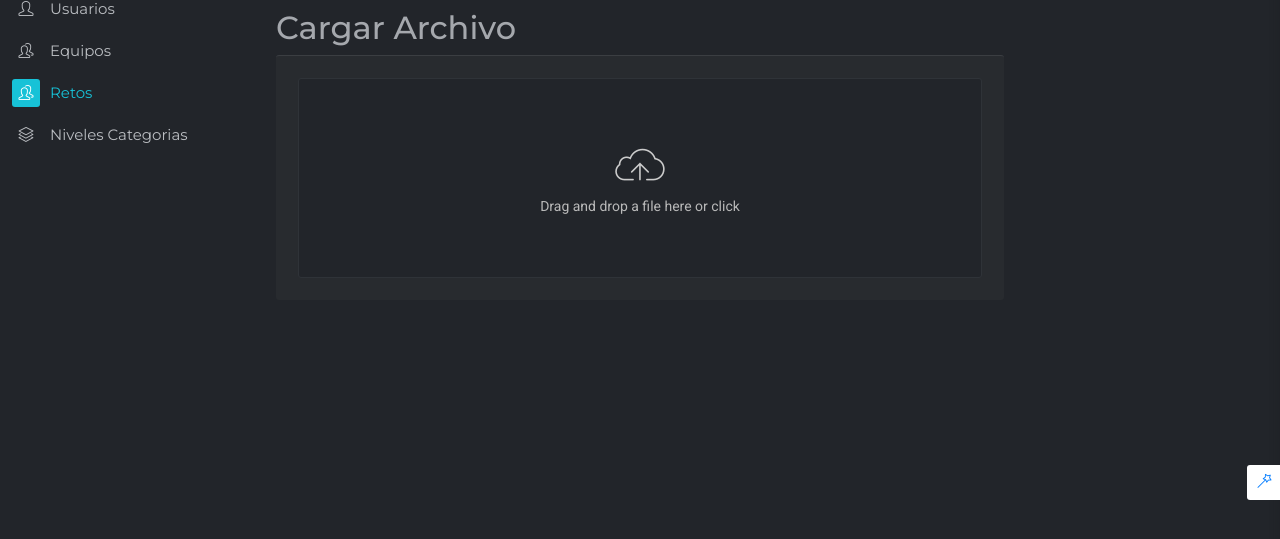
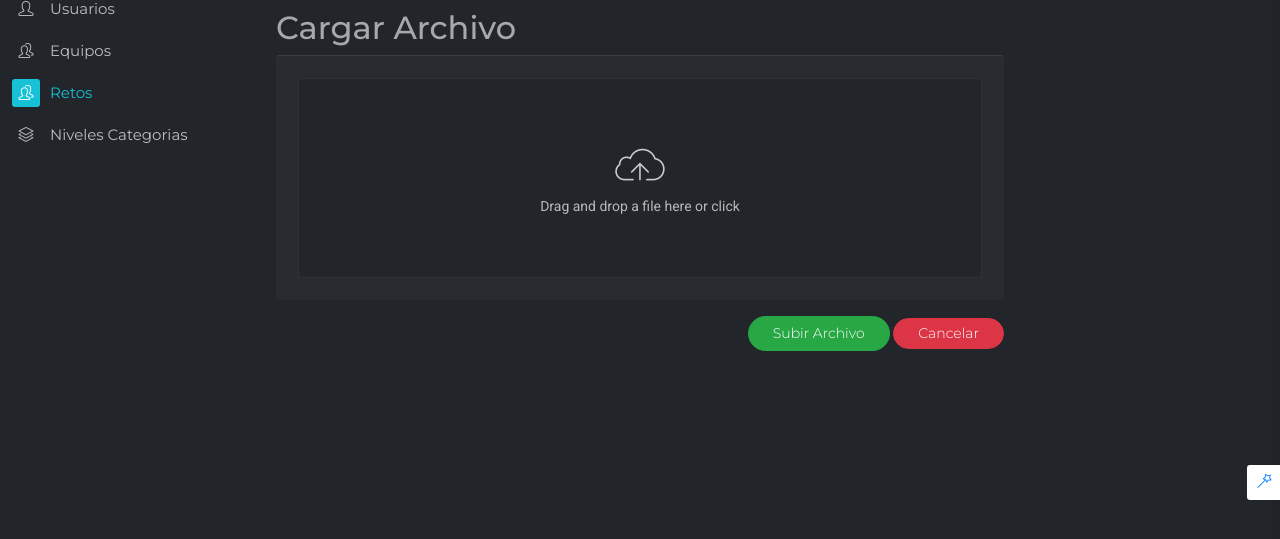
Before and after one commit to topx777/CTFDashboard, a Laravel app: page /admin/challenges/filemanager in a window 1280 px wide. Shown: the part 200-739 px from the top of the page. Run offline with Laravel 8, Linux system fonts and the light colour scheme; a user stored in the database is signed in; data comes from the database, SQL or seed files in the repository; some libraries are stand-ins or nearby versions.

Commit message:
filemanager

```diff
--- a/resources/views/admin/challenges/filemanager.blade.php
+++ b/resources/views/admin/challenges/filemanager.blade.php
@@ -27,9 +27,16 @@
             <div class="col-md-12">
                 <div class="card">
                     <h2>Cargar Archivo</h2>
-                    <div class="body">
-                        <input type="file" class="dropify">
-                    </div>
+                    <form action="" method="POST" class="">
+                        <div class="body">
+                            <input type="file" class="dropify">
+                        </div>
+                        <div class="text-right">
+                            <button type="button" class="btn btn-success btn-round mt-3">Subir Archivo</button>
+                            <button type="button"
+                                class="btn btn-sm btn-primary btn-round btn-danger mt-3">Cancelar</button>
+                        </div>
+                    </form>
                 </div>
             </div>
         </div>
```
